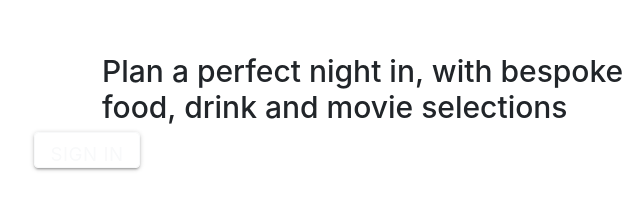
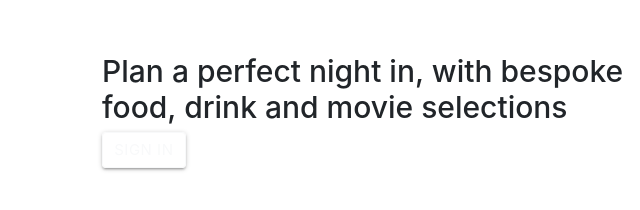
Before and after one commit to VillyDevlioti/Tipsy-Cook, a plain HTML site: page index.html in a window 1280 px wide. Shown: the full height of the page, 553-1193 px from the left. Drawn offline with nearby package versions, Linux system fonts and the light colour scheme.

Commit message:
modal buttons fixed

```diff
--- a/index.html
+++ b/index.html
@@ -36,18 +36,17 @@
             <div class = "col-md-6 align-content-center">
                     <h1>Tipsy Cook</h1>
                     <h2>Plan a perfect night in, with bespoke food, drink and movie selections</h2>
-                </div>
-                    <button type="button" class="btn btn-outline-light btn-lg sign-in-button" data-toggle="modal" data-target="#exampleModalCenter">Sign in</button>
+                    <button type="button" class="btn btn-outline-light sign-in-button" data-toggle="modal" data-target="#sign-in-modal">Sign in</button>
             </div>
         </div>
     </div>
 
     <!--Modal-->
-    <div class="modal fade" id="exampleModalCenter" tabindex="-1" role="dialog" aria-labelledby="exampleModalCenterTitle" aria-hidden="true">
+    <div class="modal fade" id="sign-in-modal" tabindex="-1" role="dialog" aria-labelledby="sign-in-modal" aria-hidden="true">
         <div class="modal-dialog modal-dialog-centered" role="document">
             <div class="modal-content">
                 <div class="modal-header">
-                    <h5 class="modal-title" id="exampleModalCenterTitle">Sign in</h5>
+                    <h5 class="modal-title" id="sign-in-modal-header">Sign in</h5>
                     <button type="button" class="close" data-dismiss="modal" aria-label="Close">
                     <span aria-hidden="true">&times;</span>
                     </button>
@@ -62,6 +61,7 @@
                         </div>
                     </form>
                 </div>
+            </div>
         </div>
     </div>
     <!--Modal-->
```
